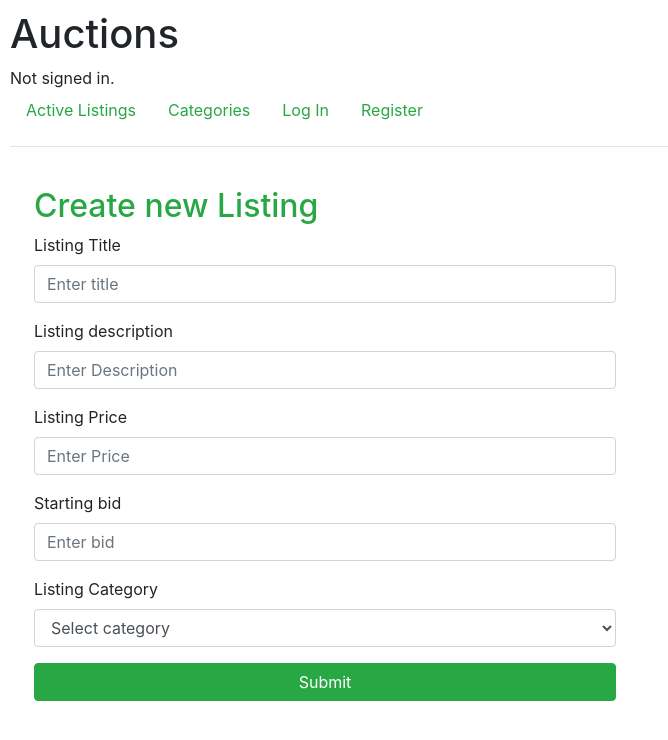
After one commit to Mubeen-Fatima/CS50, a Django app: template commerce/auctions/templates/auctions/newlisting.html in a window 1280 px wide. The commit adds this page. Shown: the top 740 px of the page, without its empty margins (0-668 px from the left). Run offline with Django 3.2, Linux system fonts and the light colour scheme; the template is opened without the code that fills it: values that come from a table or form of the project are taken from there, others are empty; data comes from the database, SQL or seed files in the repository; both versions use the stored data as it was after the commit; some libraries are stand-ins or nearby versions.

Commit message:
Task 2: Create Listing

```diff
--- a/commerce/auctions/models.py
+++ b/commerce/auctions/models.py
@@ -23,7 +23,7 @@ class Listing(models.Model):
     user = models.ForeignKey(User, on_delete=models.CASCADE, related_name="listing_user")
 
     def __str__(self):
-        return self.title
+        return f'{self.title}, {self.description}, {self.category}, {self.starting_bid}, {self.date_created}'
 
 class Bid(models.Model):
     bid = models.BigAutoField(primary_key=True)
--- a/commerce/auctions/templates/auctions/layout.html
+++ b/commerce/auctions/templates/auctions/layout.html
@@ -9,39 +9,41 @@
     </head>
     <body>
         <h1>Auctions</h1>
-        <div>
+        <div >
             {% if user.is_authenticated %}
                 Signed in as <strong>{{ user.username }}</strong>.
             {% else %}
                 Not signed in.
             {% endif %}
         </div>
+        <div class="text-success">
             <ul class="nav">
-            <li class="nav-item">
-                <a class="nav-link" href="{% url 'index'  %}">Active Listings</a>
+                <li class="nav-item ">
+                    <a class="nav-link text-success" href="{% url 'index'  %}">Active Listings</a>
                 </li>
                 <li class="nav-item">
-                <a class="nav-link" href="{% url 'new_listing' %}">Create New Listing</a>
-            </li>
-            <li class="nav-item">
-                <a class="nav-link" href="{% url 'categories' %}">Categories</a>
+                    <a class="nav-link text-success" href="{% url 'categories' %}">Categories</a>
                 </li>
                 {% if user.is_authenticated %}
                     <li class="nav-item">
-                    <a class="nav-link" href="{% url 'watchlist' %}">Watchlist</a>
+                        <a class="nav-link text-success" href="{% url 'new_listing' %}">Create New Listing</a>
                     </li>
                     <li class="nav-item">
-                    <a class="nav-link" href="{% url 'logout' %}">Log Out</a>
+                        <a class="nav-link text-success" href="{% url 'watchlist' %}">Watchlist</a>
+                    </li>
+                    <li class="nav-item">
+                        <a class="nav-link text-success" href="{% url 'logout' %}">Log Out</a>
                     </li>
                 {% else %}
                     <li class="nav-item">
-                    <a class="nav-link" href="{% url 'login' %}">Log In</a>
+                        <a class="nav-link text-success" href="{% url 'login' %}">Log In</a>
                     </li>
                     <li class="nav-item">
-                    <a class="nav-link" href="{% url 'register' %}">Register</a>
+                        <a class="nav-link text-success" href="{% url 'register' %}">Register</a>
                     </li>
                 {% endif %}
             </ul>
+        </div>
         <hr>
         {% block body %}
         {% endblock %}
--- /dev/null
+++ b/commerce/auctions/templates/auctions/newlisting.html
@@ -0,0 +1,38 @@
+{% extends "auctions/layout.html" %}
+
+{% block body %}
+    <div class="col-6 p-4">
+    <h2 class="text-success">Create new Listing</h2>
+
+        <form action="" method="POST" >
+            {% csrf_token %}
+            <div class="form-group">
+                <label for="title">Listing Title</label>
+                <input type="text" class="form-control" id="title" name="title" placeholder="Enter title">
+            </div>
+            <div class="form-group">
+                <label for="description">Listing description</label>
+                <input type="text" class="form-control" id="description" name="description" placeholder="Enter Description">
+            </div>
+            <div class="form-group">
+                <label for="price">Listing Price</label>
+                <input type="numeric" class="form-control" id="price" name="price" placeholder="Enter Price">
+            </div>
+             <div class="form-group">
+                <label for="bid">Starting bid</label>
+                <input type="numeric" class="form-control" id="bid" name="bid" placeholder="Enter bid">
+            </div>
+            <div class="form-group">
+                <label for="category">Listing Category</label>
+                <select class="form-control" id="category" name="category">
+                    <option>Select category</option>
+                    {% for category in categories%}
+                        <option value="{{category.caid}}">{{category.title}}</option>
+                    {% endfor %}
+                </select>
+            </div>
+
+            <button type="submit" class="btn btn-success col-12">Submit</button>
+        </form>
+    <div>
+{% endblock %}
```
Also changed, not shown: commerce/auctions/templates/auctions/newlisitng.html (deleted, +0 -7 lines), commerce/auctions/views.py (+22 -4 lines), commerce/db.sqlite3. Lines whose indentation alone changed are shown as unchanged.
